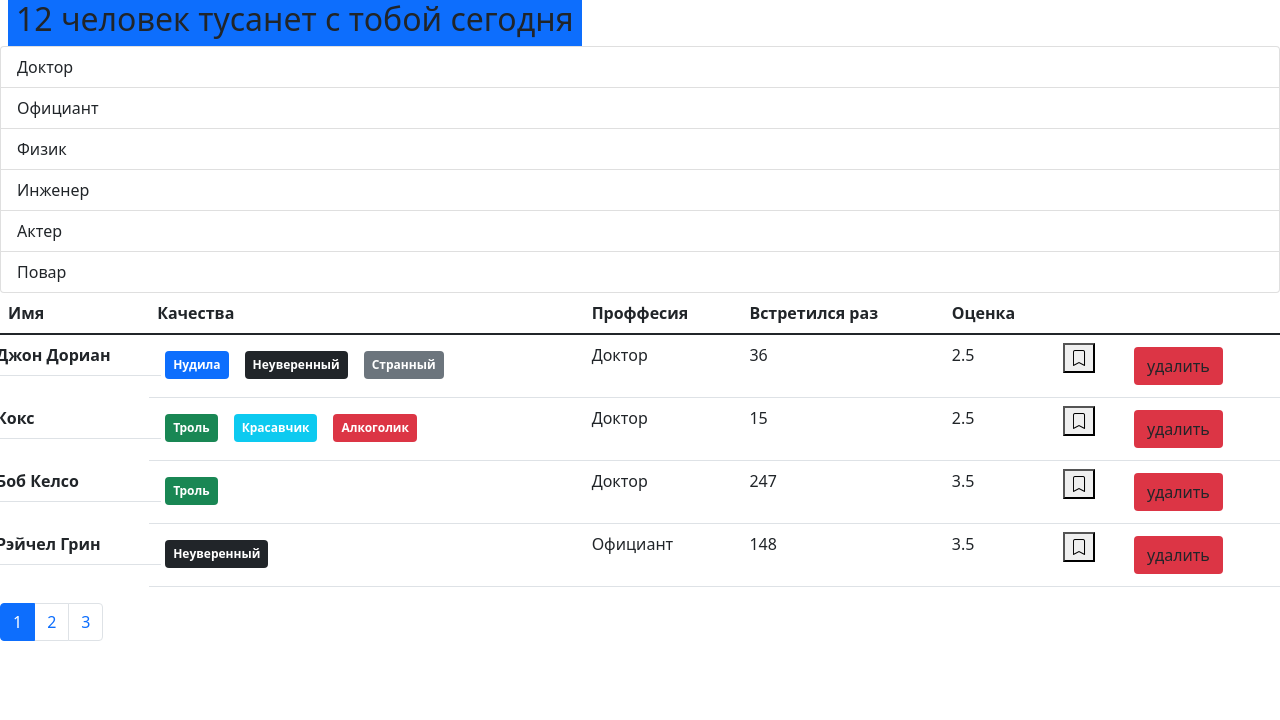
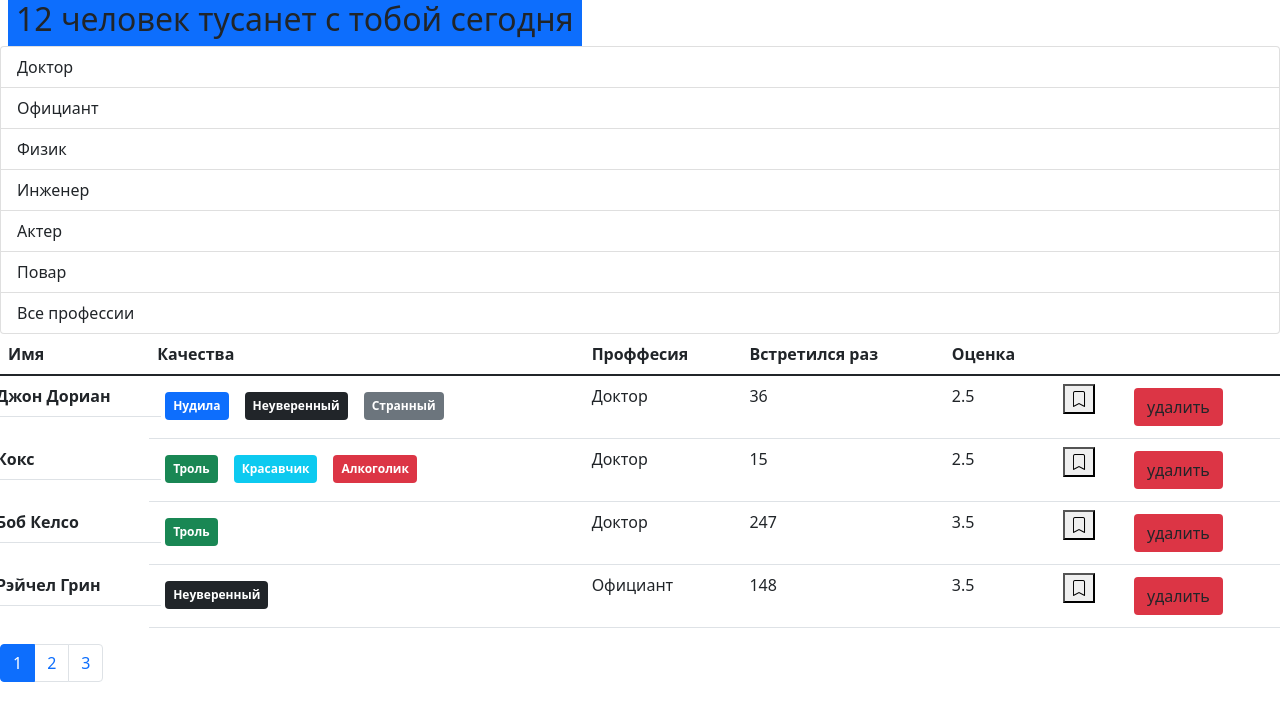
Before and after one commit to mrbushik/Post-company, a React (Create React App) app: page / in a window 1280 px wide. Shown: the top 720 px of the page. Built offline with nearby package versions, Linux system fonts and the light colour scheme.

Commit message:
ghost object to string and filter

```diff
--- a/src/components/users.jsx
+++ b/src/components/users.jsx
@@ -2,38 +2,40 @@ import React from "react";
 import { paginate } from "../utils/paginate";
 import Pagination from "./pagination";
 import User from "./user";
-import PropTypes from "prop-types";
+import PropTypes, { object } from "prop-types";
 import GroupList from "./groupList";
 import api from "../app/api"
 
 function Users({ users: allUsers, ...rest }) {
     const [currentPage, setCurrentPage] = React.useState(1);
     const [professions, setProfessions] = React.useState()
-    const [selectProf, setSelectProf] = React.useState()
+    const [selectedProf, setSelectedProf] = React.useState()
     const count = allUsers.length;
     const pageSize = 4;
 
     React.useEffect(() => {
-api.professions.fetchAll()
-.then((data)=> setProfessions(data))
+    api.professions.fetchAll()
+    .then((data)=> setProfessions(Object.assign(data, {allProfession: {name: 'Все профессии'}})))
     },[])
-
     const handleProfessionSelect = (item) => {
-        setSelectProf(item.name)
+        setSelectedProf(item)
     }
-
     const handlePageChange = (pageIndex) => {
         setCurrentPage(pageIndex);
     };
-    const filtredUsers = selectProf ? allUsers.filter((user)=>user.profession.name === selectProf) : allUsers
-    const fi = allUsers.filter((user)=>user.profession.name)
-    console.log(selectProf);
-    const userCrop = paginate(filtredUsers, currentPage, pageSize);
+    const filteredUsers = selectedProf
+        ? allUsers.filter(
+              (user) =>
+                  JSON.stringify(user.profession) ===
+                  JSON.stringify(selectedProf)
+          )
+        : allUsers;
+    const userCrop = paginate(filteredUsers, currentPage, pageSize);
     return (
         <>
         {professions &&
         <GroupList
-        selectedItem={selectProf}
+        selectedItem={selectedProf}
         items={professions}
         onItemSelect={handleProfessionSelect}/>}
 
```
